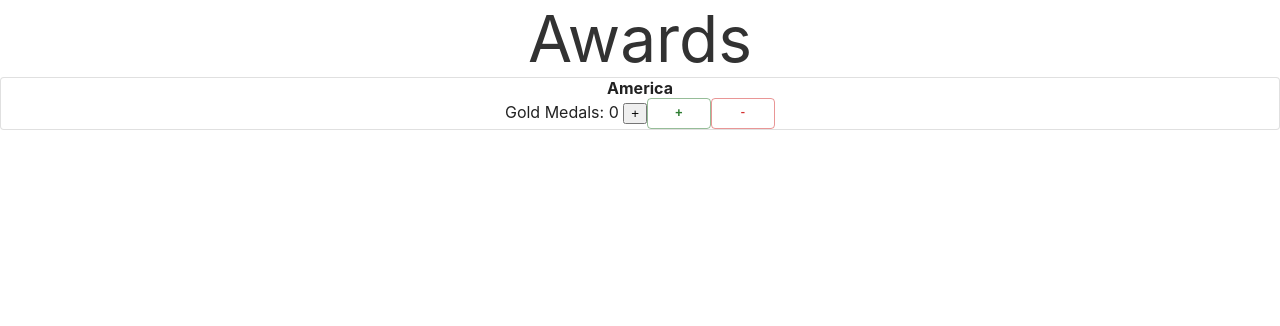
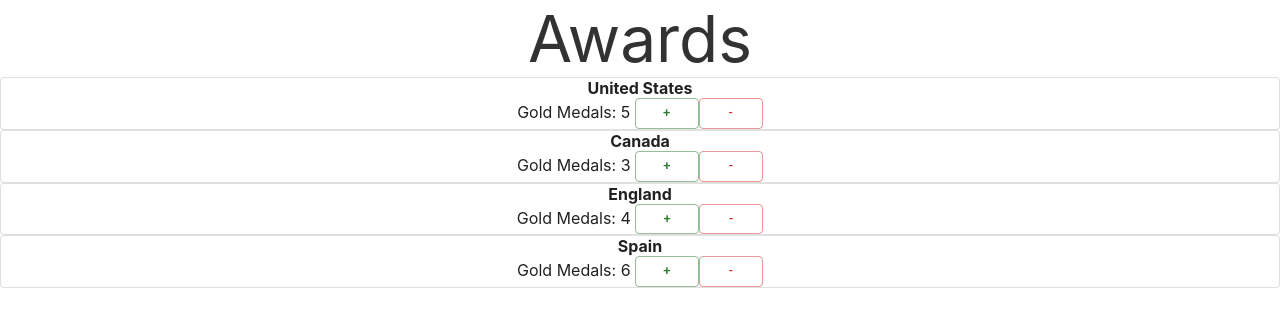
Before and after one commit to ScottWiniarski/assignment01, a React (Create React App) app: page / in a window 1280 px wide. Shown: the top 326 px of the page. Built offline with nearby package versions, Linux system fonts and the light colour scheme.

Commit message:
Adjusted program to use array in App.js. * Removed local state from country.jsx * Moved mathematical logic into App.js through methods.

```diff
--- a/src/App.js
+++ b/src/App.js
@@ -1,15 +1,49 @@
 import React, { Component } from 'react';
 import './App.css';
 import Country from './components/country';
+import { isDisabled } from '@testing-library/user-event/dist/utils';
 
 class App extends Component {
+  state = {
+    countries: [
+      {id: 1, country: 'United States', gold: 5},
+      {id: 2, country: 'Canada', gold: 3},
+      {id: 3, country: 'England', gold: 4},
+      {id: 4, country: 'Spain', gold: 6},
+    ]
+  }
+
+  handleAddition = (countryId) => {
+    console.log(countryId);
+    for(let i = 0; i<this.state.countries.length; i++){
+      if(this.state.countries[i].id === countryId){
+        let countries = [...this.state.countries];
+        countries[i].gold++;
+        this.setState({countries:countries});
+        break;
+      }
+    }
+  }
+
+  handleSubtraction = (countryId) => {
+    console.log(countryId);
+
+    //this.props.country.gold > 0 && this.setState({gold: this.props.country.gold - 1});
+  }
+
   render() {
     return (
       <div className="App">
         <header className="App-header">
           Awards
         </header>
-        <Country />
+        { this.state.countries.map(country =>
+        <Country
+          key={country.id}
+          country = {country}
+          addGold = {this.handleAddition}
+          minusGold = {this.handleSubtraction}
+          />)}
       </div>
     );
   }
--- a/src/components/Country.jsx
+++ b/src/components/Country.jsx
@@ -3,45 +3,22 @@ import { Button, Card } from '@mui/material';
 import React, { Component } from 'react';
 
 class Country extends Component {
-    state = {
-      name: 'America',
-      gold: 0,
-     }
-      // helper method
-    renderName(name) {
-      return (name === undefined || name === null ? 'Unknown' : name);
-    }
-    renderGold(gold){
-      return (gold === undefined || gold === null? 0 : gold);
-    }
 
-    increaseGold = () => {
-      // convert the function to an arrow function
-      // arrow functions inherit 'this' keyword
-      //console.log(this.state.gold);
-      console.log("Increasing Gold");
-      // the setState method is inherited from the base Component class
-      // when a component's state is altered, it is re-rendered asynchronously by react
-      this.setState({ gold: this.state.gold + 1 })
-    }
-    decreaseGold = () => {
-      console.log("Decreasing Gold");
-      this.state.gold > 0 && this.setState({gold: this.state.gold - 1});
-    }
     render() {
+      const {addGold, minusGold, country} = this.props;
+
       return (
         <Card variant="outlined">
 
-          <div className='Country' style={{name:this.renderName(this.state.name) }}>
-          {<span style={{ fontWeight: 'bold' }}>{this.state.name}</span>}
+          <div className='Country' style={{ name:(this.props.country) }}>
+          {<span style={{ fontWeight: 'bold' }}>{this.props.country.country}</span>}
 
           </div>
-          <div className='Country' style={{ gold:this.renderGold(this.state.gold) }}>
-            {"Gold Medals: " + this.state.gold + " "}
-            <button onClick={this.increaseGold}> + </button>
-            <Button variant='outlined' color='success' size='small' onClick={this.increaseGold}>+</Button>
+          <div className='Country' style={{ gold:this.props.country.gold }}>
+            {"Gold Medals: " + this.props.country.gold + " "}
+            <Button variant='outlined' color='success' size='small' onClick={ () => this.props.addGold(this.props.country.id) }>+</Button>
             {/* <Button variant='outlined' color='success' size='small'>{this.AddOutlinedIcon}</Button> */}
-            <Button variant='outlined' color='error' size='small' onClick={this.decreaseGold}>-</Button>
+            <Button  variant='outlined' color='error' size='small' onClick={this.decreaseGold}>-</Button>
             {/* <button onClick={this.decreaseGold}> - </button> */}
           </div>
 
```
